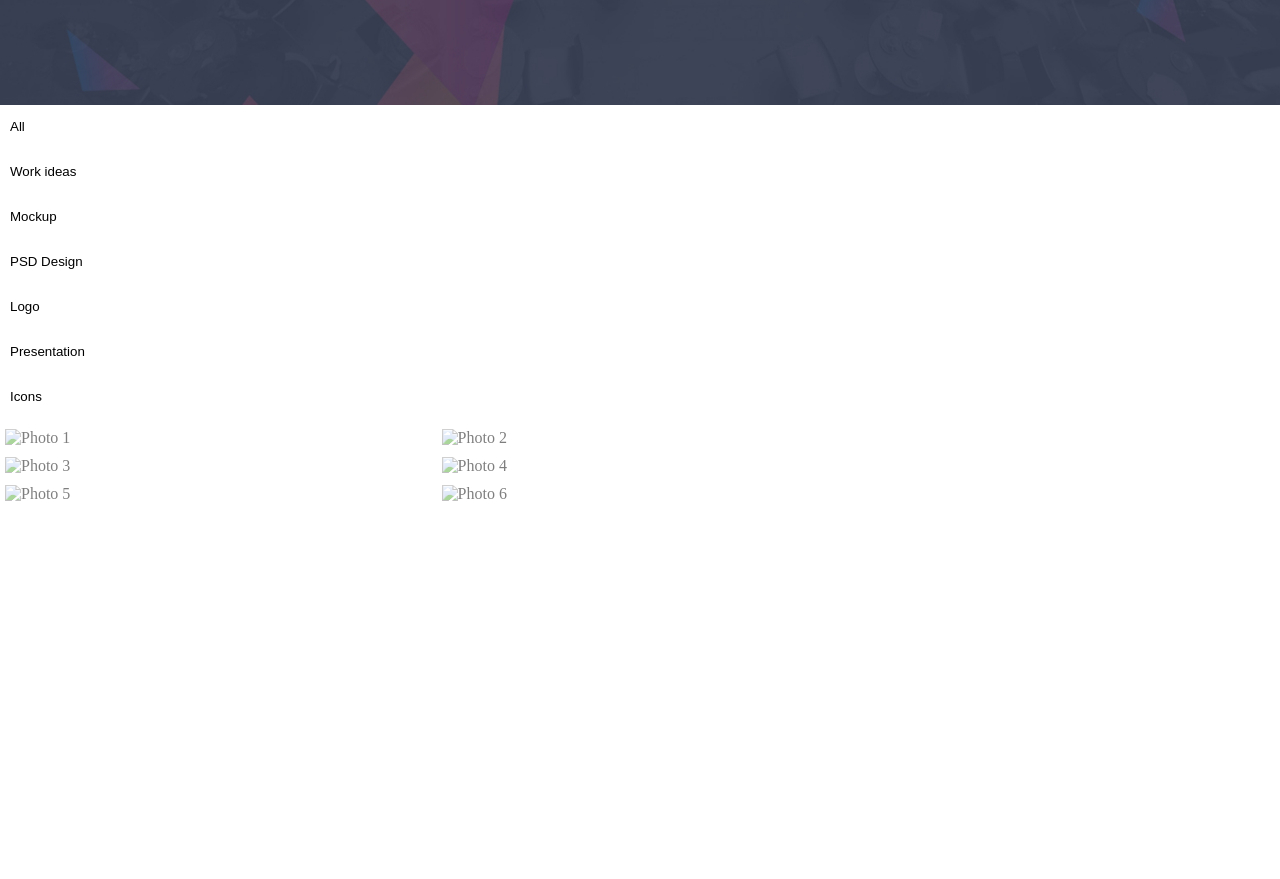
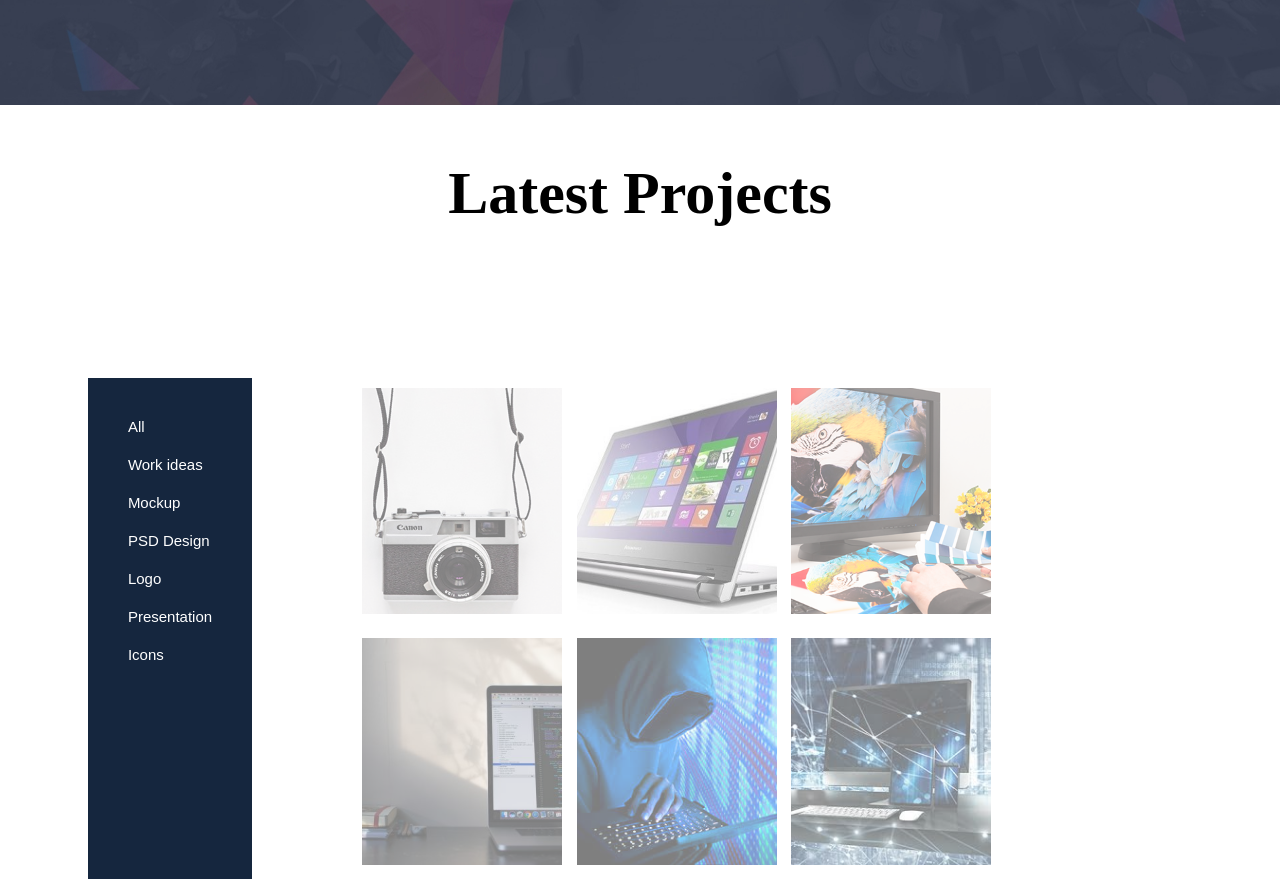
Before and after one commit to nikakek/final-project, a plain HTML site: page index.html in a window 1280 px wide. Shown: the part 2908-3787 px from the top of the page. Before the commit the page ends 3416 px from the top, so only its background shows below. Drawn offline with Linux system fonts and the light colour scheme; a web font is replaced by a local one.

Commit message:
projects

```diff
--- a/index.html
+++ b/index.html
@@ -220,6 +220,7 @@
 
 
 <section>
+  <h1 id="latestProjects">Latest Projects</h1>
 <nav id="projects">
   <div id="buttons">
   <button class="button" onclick="showAll()">All</button>
@@ -232,23 +233,27 @@
   </div>
 
   <div class="buttonsPhotosContainer">
+    <div id="buttonsPhotosRow1">
       <div class="buttonsPhoto">
-          <img src="photo1.jpg" alt="Photo 1">
+          <img src="src/images/project1.jpg" alt="Photo 1">
       </div>
       <div class="buttonsPhoto">
-          <img src="photo2.jpg" alt="Photo 2">
+          <img src="src/images/project2.jpg" alt="Photo 2">
       </div>
       <div class="buttonsPhoto">
-          <img src="photo3.jpg" alt="Photo 3">
+          <img src="src/images/project3.png" alt="Photo 3">
+      </div>
+      </div>
+     <div id="buttonsPhotosRow2">
+      <div class="buttonsPhoto">
+          <img src="src/images/project4.jpg" alt="Photo 4">
       </div>
       <div class="buttonsPhoto">
-          <img src="photo4.jpg" alt="Photo 4">
+          <img src="src/images/project5.jpg" alt="Photo 5">
       </div>
       <div class="buttonsPhoto">
-          <img src="photo5.jpg" alt="Photo 5">
+          <img src="src/images/project6.jpg" alt="Photo 6">
       </div>
-      <div class="buttonsPhoto">
-          <img src="photo6.jpg" alt="Photo 6">
       </div>
   </div>
   </nav>
--- a/src/css/styles.css
+++ b/src/css/styles.css
@@ -393,36 +393,44 @@ html body{
     outline-color: white;
     padding: 12px;
     border-radius: 200px;
+  }
+
+#buttons{
+  background-color: #15263E;
+  padding: 30px;
 
 }
 
-
-
-
-
-
-
 .button {
   padding: 10px;
-    margin-bottom: 10px;
-    color: black;
+  margin-bottom: 1px;
+  color: white;
   border: none;
   background: none;
   cursor: pointer;
   display: block;
+  font-size: 15px;
+}
+
+button:hover{
+  margin-left: 2%;
 }
 
 .buttonsPhoto {
   opacity: 0.5;
   transition: opacity 0.3s ease;
+  margin-left: 100px;
+}
+
+.buttonsPhoto img{
+  max-width: 200px;
 }
 
 .visible {
     opacity: 1;
 }
 
-.buttonsPhotosContainer {
-    display: flex;
+.buttonsPhotosContainer{
     flex-wrap: wrap;
 }
 
@@ -430,3 +438,23 @@ html body{
     width: 33.33%;
     padding: 5px;
 }
+
+#projects{
+  display: flex;
+  justify-content: center;
+  margin-top: 150px;
+}
+
+#latestProjects{
+  display: flex;
+  justify-content: center;
+  font-size: 60px;
+}
+
+#buttonsPhotosRow1{
+  display: flex;
+}
+
+#buttonsPhotosRow2{
+  display: flex;
+}
```
Also changed, not shown: src/images/project1.jpg (added), src/images/project2.jpg (added), src/images/project3.png (added), src/images/project4.jpg (added), src/images/project5.jpg (added), src/images/project6.jpg (added). Lines whose indentation alone changed are shown as unchanged.
